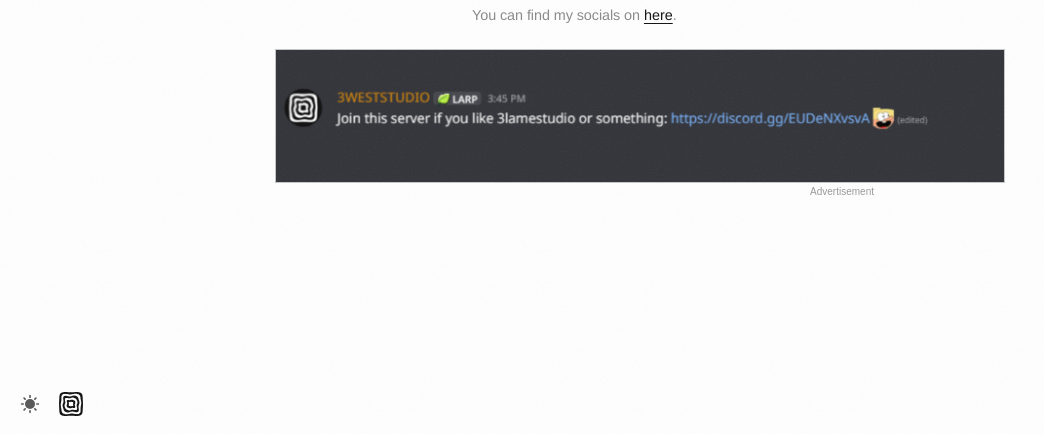
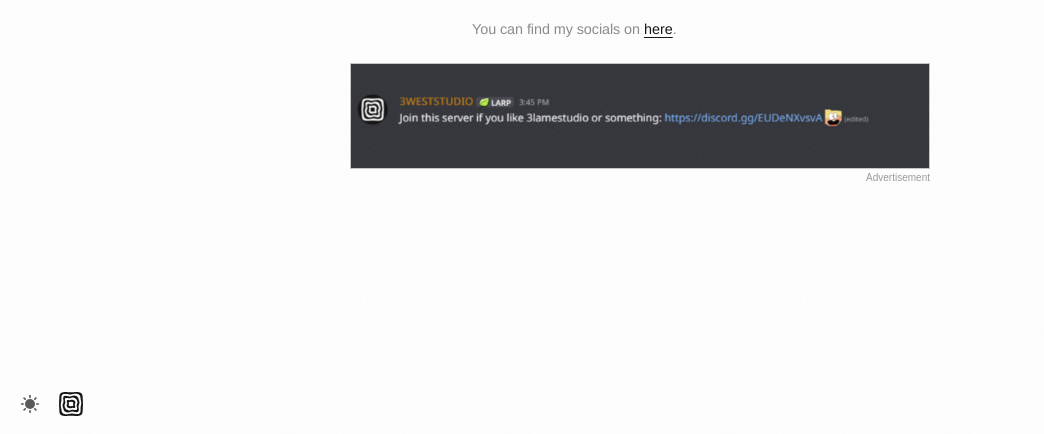
Before and after one commit to cybuds/cybuds, a plain HTML site: page index.html in a window 1280 px wide. Shown: the part 366-800 px from the top of the page, without its empty margins (0-1044 px from the left). Drawn offline with Linux system fonts and the light colour scheme.

Commit message:
resize banner

```diff
--- a/style.css
+++ b/style.css
@@ -39,8 +39,7 @@ body::after { content: ""; position: fixed; inset: 0; z-index: 50; pointer-event
 #theme .cutter { transform: translate(14px, -14px); transition: transform .5s ease; }
 #theme .rays { transform-origin: 12px 12px; transform: rotate(0) scale(1); opacity: 1; transition: transform .5s ease, opacity .35s ease; }
 :root[data-theme="dark"] #theme .cutter { transform: translate(4px, -3px); }
-:root[data-theme="dark"] #theme .rays { transform: rotate(-90deg) scale(.3); opacity: 0; }.banner { display: block; width: min(94vw, 728px); aspect-ratio: 1494 / 271; margin: 1.4rem 0 0 50%; transform: translateX(-50%); line-height: 0; transition: opacity .35s ease; }
-.adslot { width: min(94vw, 468px); margin: 1.4rem 0 0 50%; transform: translateX(-50%); }
+.adslot { width: min(94vw, 580px); margin: 1.4rem 0 0 50%; transform: translateX(-50%); }
 .adslot[hidden] { display: none; }
 .banner { display: block; aspect-ratio: 1494 / 271; border: 1px solid rgba(128, 128, 128, .45); line-height: 0; transition: opacity .35s ease; }
 .banner.swap { opacity: 0; }
```
